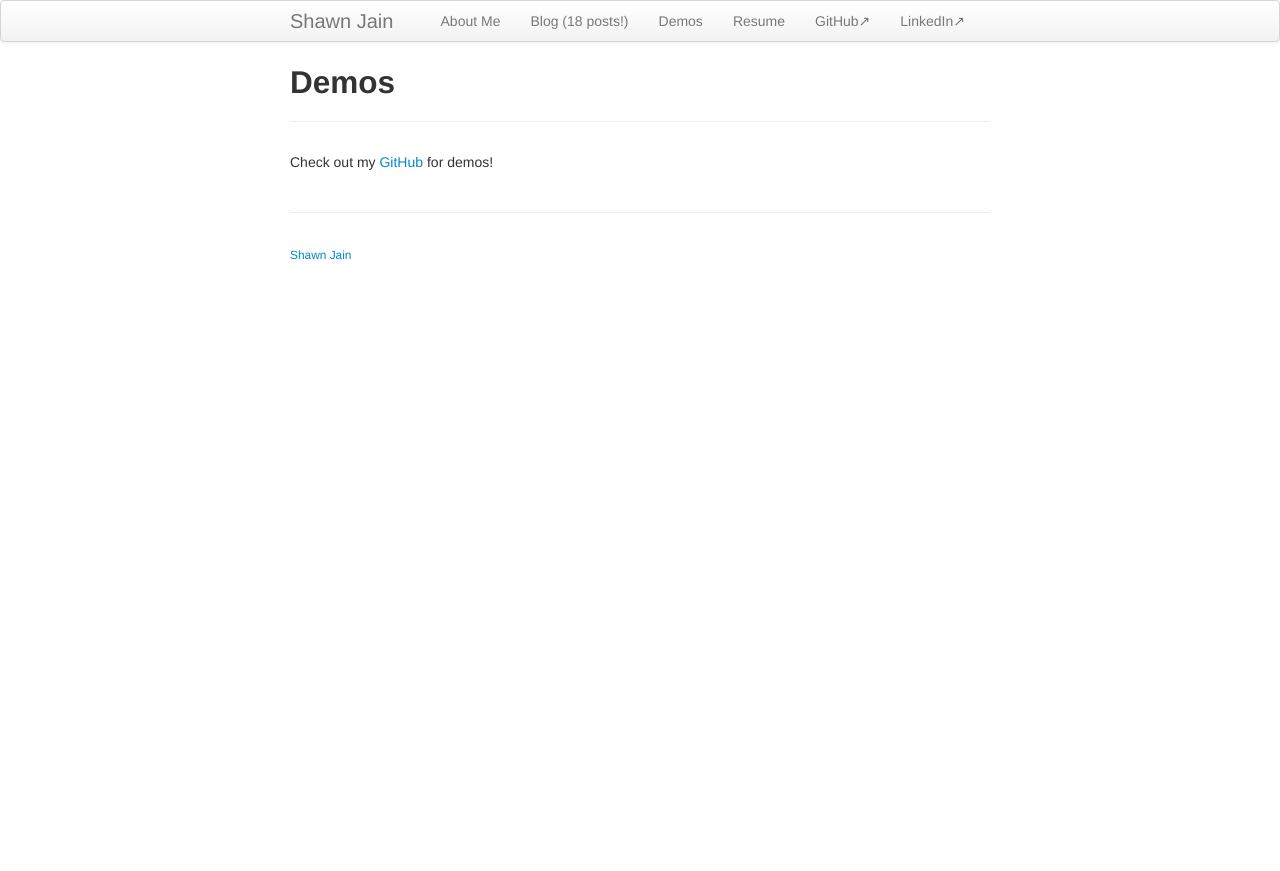
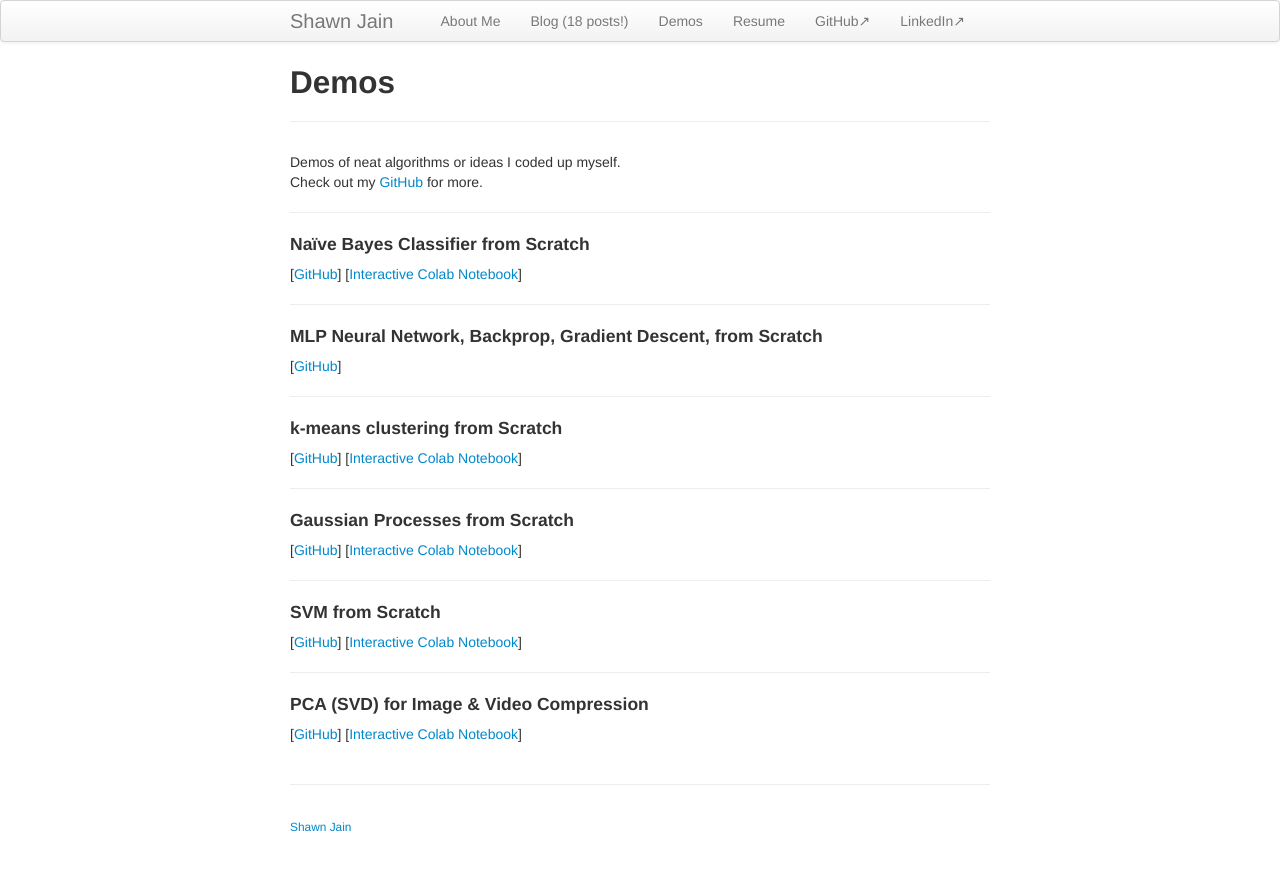
Before and after one commit to darkmatter08/darkmatter08.github.io, a Jekyll site: the page built from pages/demos.md, in a window 1280 px wide. Shown: the top 871 px of the page. Built offline with Jekyll 4.4.1, drawn with Linux system fonts in a browser that asks for light colours.

Commit message:
updated demos page.

```diff
--- a/pages/demos.md
+++ b/pages/demos.md
@@ -4,4 +4,41 @@ title: Demos
 description: Shawn Jain's Demos
 ---
 
-Check out my [GitHub](https://github.com/darkmatter08) for demos!
+Demos of neat algorithms or ideas I coded up myself.
+<br>
+Check out my [GitHub](https://github.com/darkmatter08) for more.
+
+----
+
+#### Naïve Bayes Classifier from Scratch
+[[GitHub](https://github.com/darkmatter08/cool_ml_cv/blob/master/naive-bayes.ipynb)]
+[[Interactive Colab Notebook](https://colab.research.google.com/github/darkmatter08/cool_ml_cv/blob/master/naive-bayes.ipynb)]
+
+----
+
+#### MLP Neural Network, Backprop, Gradient Descent, from Scratch
+[[GitHub](https://github.com/darkmatter08/infbert/blob/master/mlp_by_hand.py)]
+
+----
+
+#### k-means clustering from Scratch
+[[GitHub](https://github.com/darkmatter08/cool_ml_cv/blob/master/k-means.ipynb)]
+[[Interactive Colab Notebook](https://colab.research.google.com/github/darkmatter08/cool_ml_cv/blob/master/k-means.ipynb)]
+
+----
+
+#### Gaussian Processes from Scratch
+[[GitHub](https://github.com/darkmatter08/cool_ml_cv/blob/master/GaussianProcess_scratch.ipynb)]
+[[Interactive Colab Notebook](https://colab.research.google.com/github/darkmatter08/cool_ml_cv/blob/master/GaussianProcess_scratch.ipynb)]
+
+----
+
+#### SVM from Scratch
+[[GitHub](https://github.com/darkmatter08/cool_ml_cv/blob/master/Assignment3-SVM.ipynb)]
+[[Interactive Colab Notebook](https://colab.research.google.com/github/darkmatter08/cool_ml_cv/blob/master/Assignment3-SVM.ipynb)]
+
+----
+
+#### PCA (SVD) for Image & Video Compression
+[[GitHub](https://github.com/darkmatter08/cool_ml_cv/blob/master/PCA.ipynb)]
+[[Interactive Colab Notebook](https://colab.research.google.com/github/darkmatter08/cool_ml_cv/blob/master/PCA.ipynb)]
```
